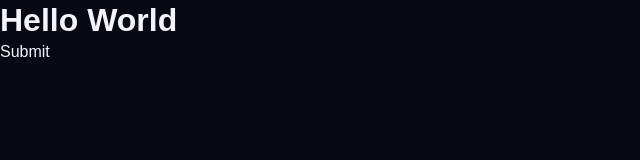
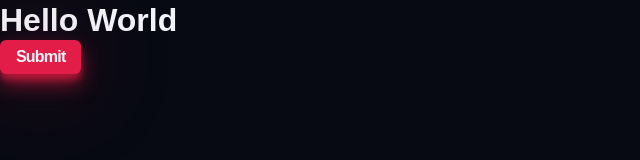
Before and after one commit to saquibjawedbit/personal-website, a website built with Vite: page index.html in a window 1280 px wide. Shown: the whole page, without its empty margins (0-640 px from the left). Built offline with nearby package versions, Linux system fonts and the light colour scheme; a web font is replaced by a local one.

Commit message:
Create Button Design

```diff
--- a/index.html
+++ b/index.html
@@ -10,7 +10,7 @@
   <body>
     <div id="app"></div>
     <h1>Hello World</h1>
-    <button>Submit</button>
+    <button class ="btn">Submit</button>
     <script type="module" src="./src/main.js"></script>
   </body>
 </html>
--- a/styles/utils.css
+++ b/styles/utils.css
@@ -0,0 +1,19 @@
+.btn {
+    display: inline-block;
+    font-weight: 600;
+    text-decoration: none;
+    letter-spacing: -0.05em;
+    background-color: var(--clr-rose);
+    color: var(--clr-light);
+    padding: 0.5em 1em;
+    border-radius: 6px;
+    box-shadow: 0px 10px 20px rgba(255, 29, 72, 0.5),
+    0 6px 6px rgba(225,29,72,0.5), 0 0 100px -10px var(--clr-rose);
+    transition: transform 0.3s, box-shadow 0.3s;
+}
+
+.btn:hover {
+    transform: translateY(-3px);
+    box-shadow: 0px 14px 28px rgba(255, 29, 72, 0.25),
+    0 10px 10px rgba(225,29,72,0.22), 0 0 120px -10px var(--clr-rose);
+}
```
